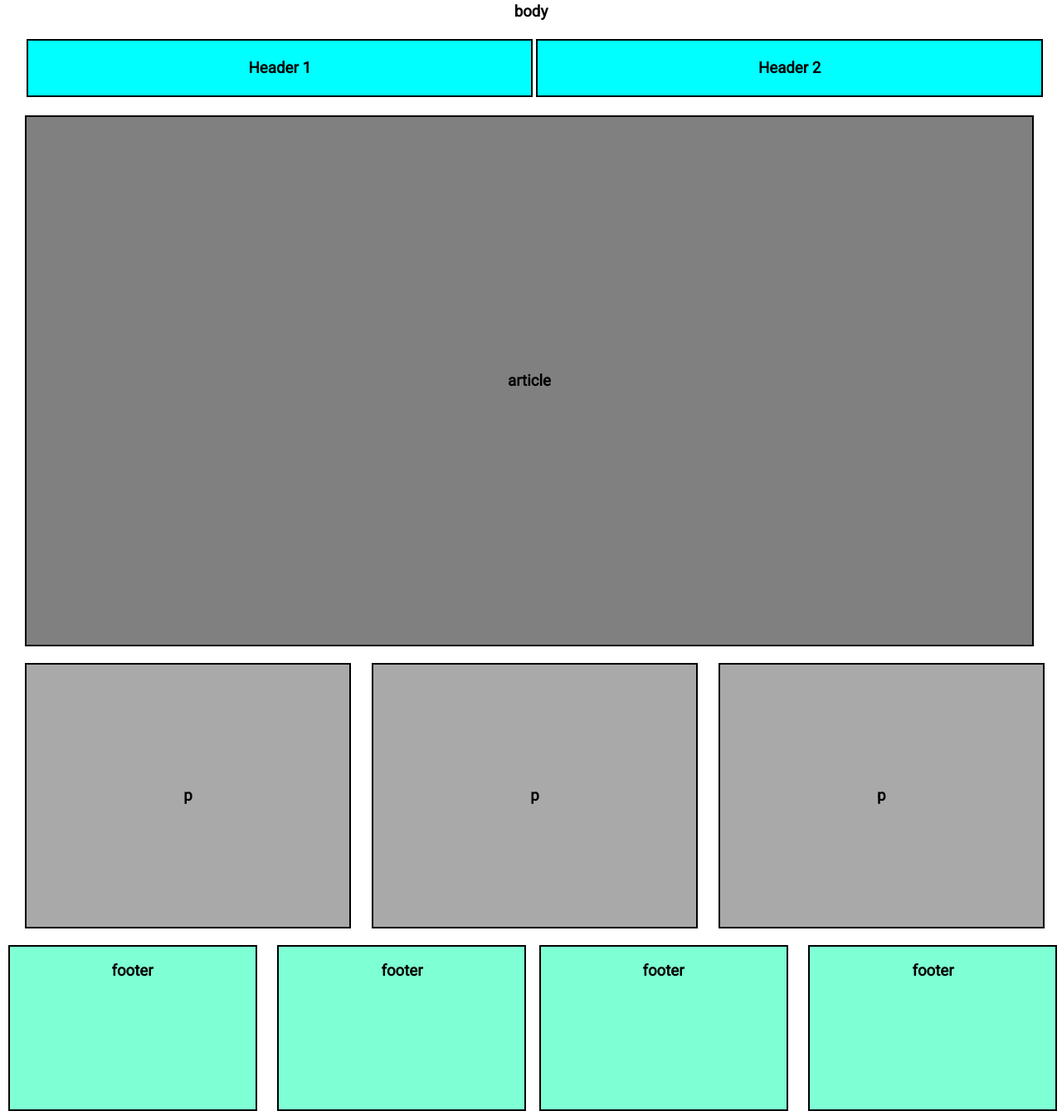
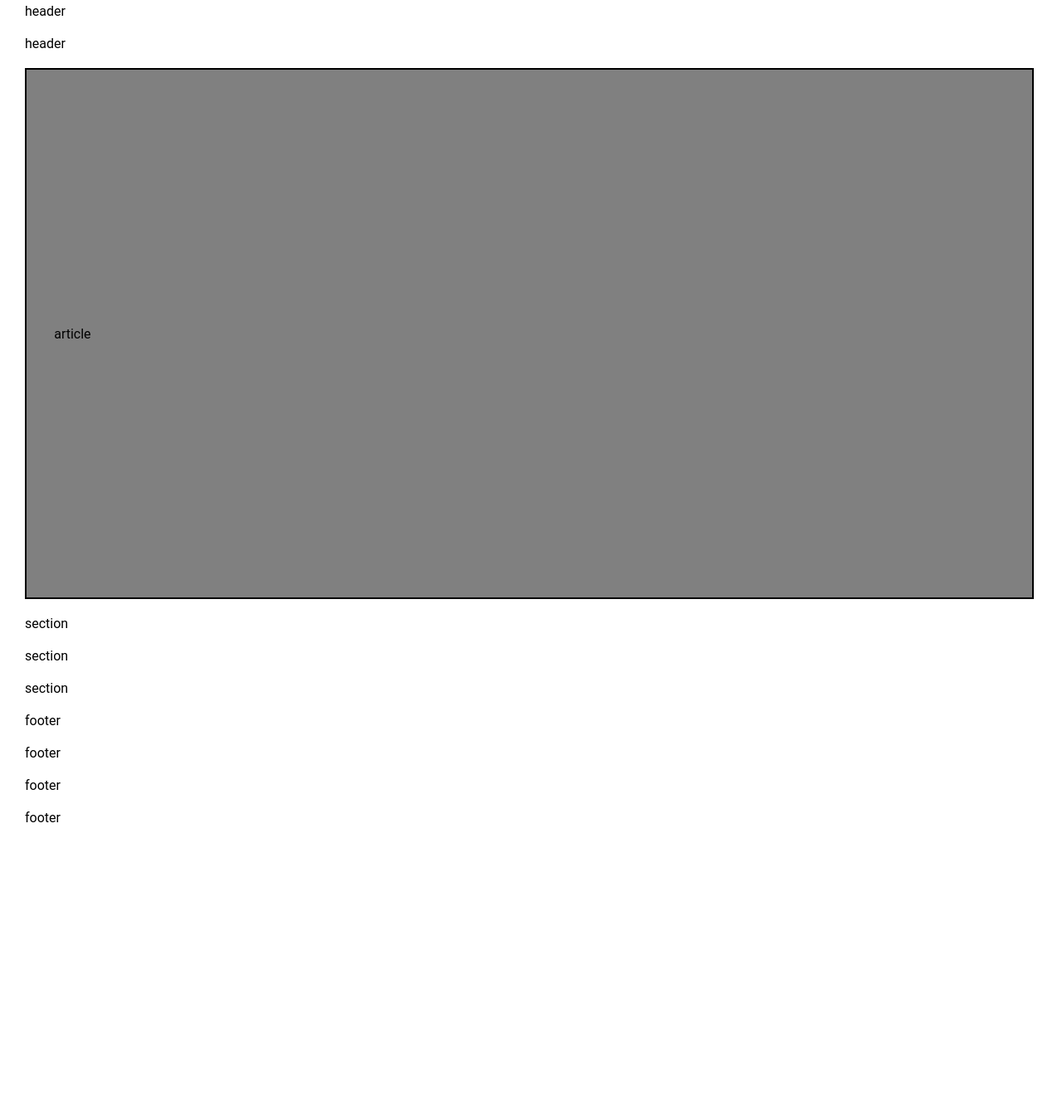
Before and after one commit to oliverkean/HUMCOM1_IAA120212022, a plain HTML site: page Exercise13/Exercise13.html in a window 1280 px wide. Shown: the part 16-1355 px from the top of the page at 83% size. After the commit the page ends 1031 px from the top, so only its background shows below. Drawn offline with Linux system fonts and the light colour scheme.

Commit message:
Update Exercise13.html

```diff
--- a/Exercise13/Exercise13.html
+++ b/Exercise13/Exercise13.html
@@ -4,66 +4,31 @@
     <meta charset="UTF-8">
     <meta http-equiv="X-UA-Compatible" content="IE=edge">
     <meta name="viewport" content="width=device-width, initial-scale=1.0">
-    <link rel="preconnect" href="https://fonts.googleapis.com">
-    <link rel="preconnect" href="https://fonts.gstatic.com" crossorigin>
-    <link href="https://fonts.googleapis.com/css2?family=Montserrat:wght@700&family=Roboto&display=swap" rel="stylesheet">
-    <link rel="stylesheet" href="/css/Exercise13.css">
-    <title>Exercise 13 | Oliver Kean Palgue</title>
+    <link rel="stylesheet" href="./css/Exercise13.css">
+    <title>Oliver Kean L. Palgue | Responsive Layout</title>
 </head>
 <body>
-    <h3>body</h3>
-    <header class="header">
-        <section class="header1">
-            <h3>Header 1</h3>
-        </section>
-
-        <section class="header2">
-            <h3>Header 2</h3>
-        </section>
+    <header>
+        <div class="head1">header</div>
+        <div class="head2">header</div>
     </header>
-    <!-- end of header -->
-
 
     <article>
-        <h3>article</h3>
+        <div class="article">article</div>
     </article>
-    <!-- end of article -->
 
-    <div>
-        <section class="p">
-            <h3>p</h3>
-        </section>
+    <section>
+    <div class="sect1">section</div>
+    <div class="sect2">section</div>
+    <div class="sect3">section</div>
+    </section>
 
-        <section class="p">
-            <h3>p</h3>
-        </section>
-
-        <section class="p">
-            <h3>p</h3>
-        </section>
-    </div>
-
-    <div class="footer">
-    <footer class="footer1">
-            <section class="sect_footer1 sect1">
-                <h3>footer</h3>
-            </section>
-
-            <section class="sect_footer1">
-                <h3>footer</h3>
-            </section>
+    <footer>
+        <div class="footer1">footer</div>
+        <div class="footer2">footer</div>
+        <div class="footer3">footer</div>
+        <div class="footer4">footer</div>
     </footer>
-
-    <footer class="footer2">
-            <section class="sect_footer2 sect1">
-                <h3>footer</h3>
-            </section>
-
-            <section class="sect_footer2">
-                <h3>footer</h3>
-            </section>
-    </footer>
-    </div>
 
 </body>
 </html>
```
